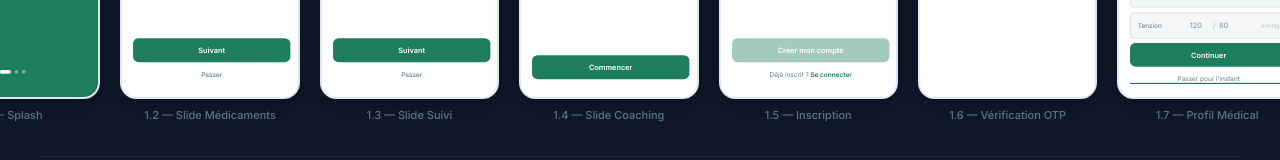
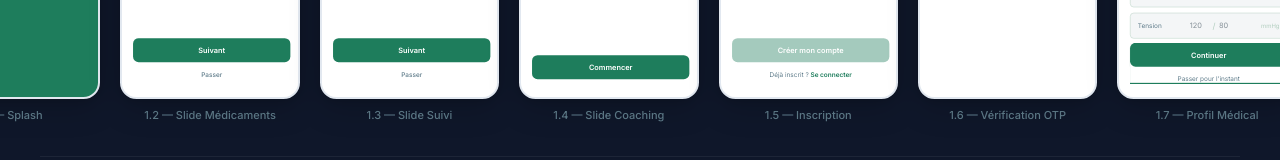
Before and after one commit to JeanAK-TN/rappel-sante, a React (Vite) app: page /gallery in a window 1280 px wide. Shown: the part 568-728 px from the top of the page. Built offline with nearby package versions, Linux system fonts and the light colour scheme.

Commit message:
Retirer les pointilles inutiles du splash

```diff
--- a/src/app/components/screens/OnboardingScreens.tsx
+++ b/src/app/components/screens/OnboardingScreens.tsx
@@ -34,11 +34,6 @@ export function SplashScreen() {
           <div style={{ fontSize: 32, fontWeight: 700, color: "#FFFFFF", letterSpacing: -0.5 }}>Rappel Santé</div>
           <div style={{ fontSize: 16, color: "rgba(255,255,255,0.8)", marginTop: 6 }}>Votre santé, simplifiée.</div>
         </div>
-      </div>
-      <div style={{ position: "absolute", bottom: 60, display: "flex", gap: 8 }}>
-        {[0, 1, 2].map(i => (
-          <div key={i} style={{ width: i === 0 ? 24 : 8, height: 8, borderRadius: 4, background: i === 0 ? "#FFFFFF" : "rgba(255,255,255,0.4)" }} />
-        ))}
       </div>
     </div>
   );
```
